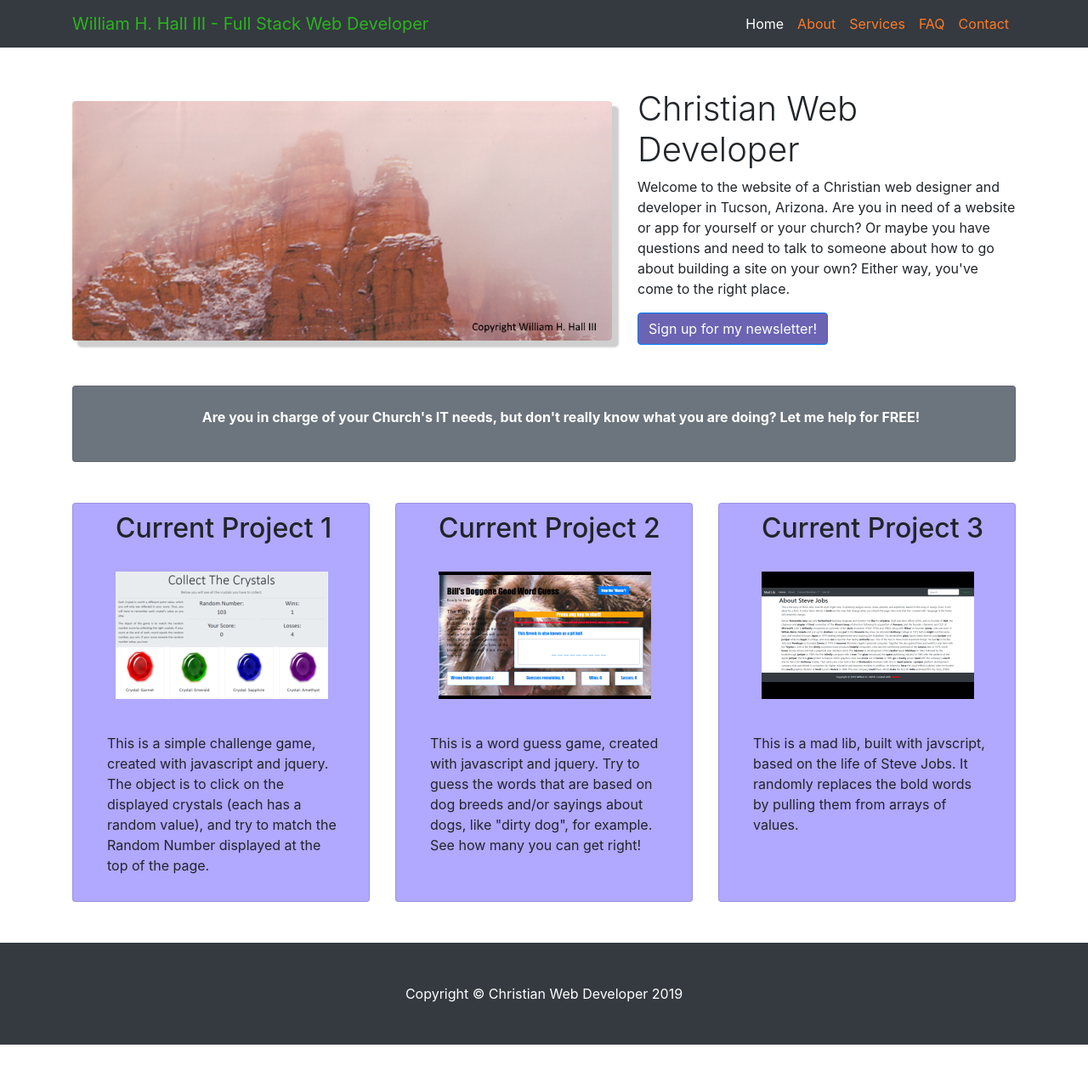
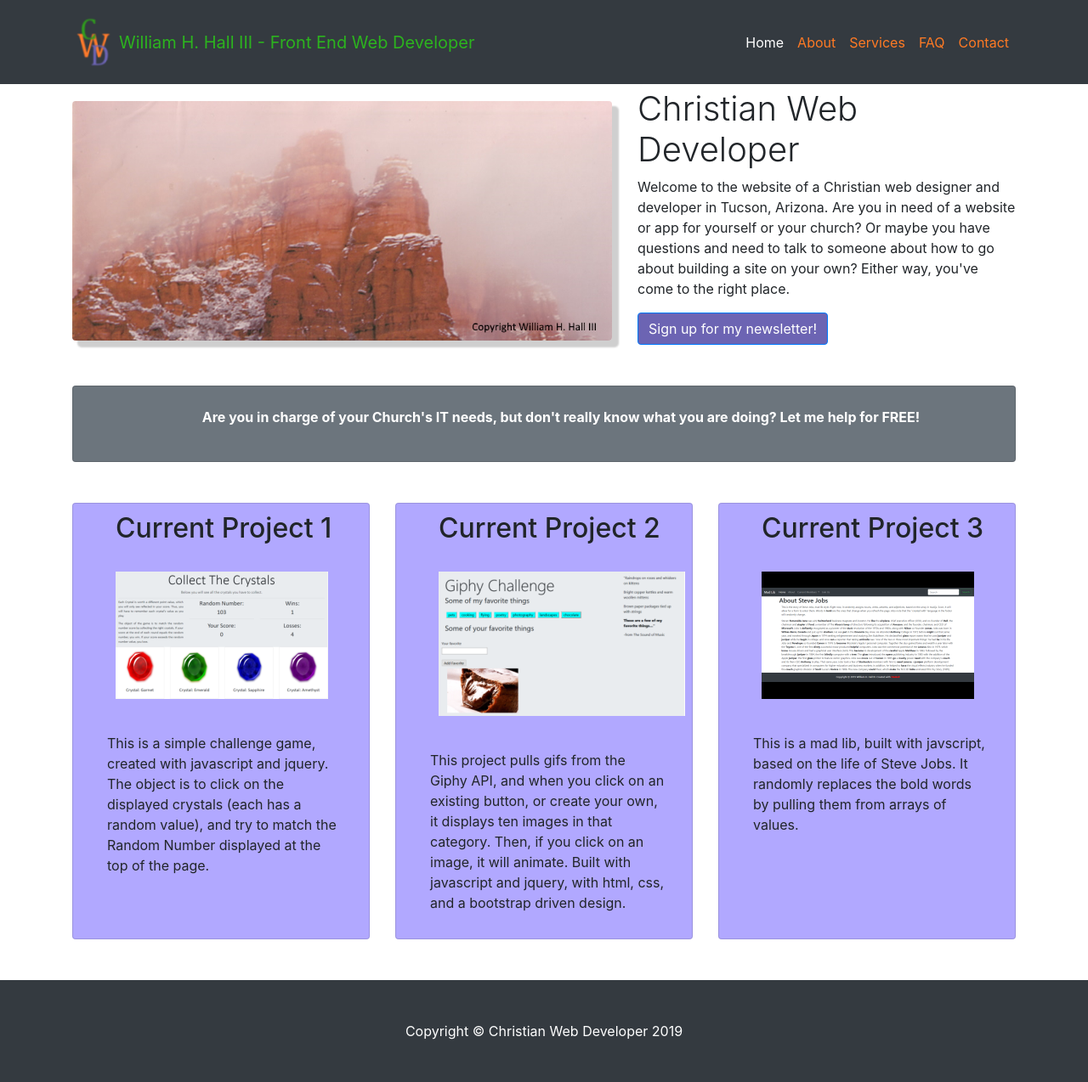
Before and after one commit to flyboy85749/Christian-Web-Developer, a PHP site: page / in a window 1280 px wide. Shown: the whole page at 85% size. Before the commit the page ends 1230 px from the top, so only its background shows below. Run offline with PHP 8.4, Linux system fonts and the light colour scheme.

Commit message:
created and added logo to navbar

```diff
--- a/css/main.css
+++ b/css/main.css
@@ -133,7 +133,9 @@ img {
 
 /********************************************************************************************************/
 /******************************************** faq.html ********************************************/
-
+.mobile {
+  display: none;
+}
 .faq {
   font-size: 38px;
 }
@@ -225,6 +227,10 @@ input[type='submit']:hover {
 }
 
   @media only screen and (max-width: 768px) {
+
+	  .mobile {
+		  display: block;
+	  }
      #photo {
       float: left;
       display: none;
@@ -242,7 +248,7 @@ input[type='submit']:hover {
     }
 
     .card-body {
-      padding: 0px;
+      paddingleft: 15px;
     }
 
     .about {
--- a/index.html
+++ b/index.html
@@ -2,6 +2,15 @@
 <html lang="en">
 
 <head>
+  <!-- Global site tag (gtag.js) - Google Analytics -->
+<script async src="https://www.googletagmanager.com/gtag/js?id=UA-147536494-1"></script>
+<script>
+  window.dataLayer = window.dataLayer || [];
+  function gtag(){dataLayer.push(arguments);}
+  gtag('js', new Date());
+
+  gtag('config', 'UA-147536494-1');
+</script>
 
   <title>Christian Web Developer - Home</title>
   <meta name="viewport" content="width=device-width, initial-scale=1, shrink-to-fit=no">
@@ -31,11 +40,13 @@
   <!-- Navigation -->
   <nav class="navbar navbar-expand-lg navbar-dark bg-dark fixed-top navbar-collapse">
     <div class="container">
+        <img src="images/logo.png">
       <a class="navbar-brand" href="index.html"></a>
       <button class="navbar-toggler" type="button" data-toggle="collapse" data-target="#navbarResponsive"
         aria-controls="navbarResponsive" aria-expanded="false" aria-label="Toggle navigation">
         <span class="navbar-toggler-icon"></span>
       </button>
+
       <div class="collapse navbar-collapse" id="navbarResponsive">
         <ul class="navbar-nav ml-auto">
           <li class="nav-item active current">
@@ -97,7 +108,7 @@
         <div class="card h-100 index">
           <div class="card-body">
             <h2 class="card-title project">Current Project 1</h2>
-            <a href="https://flyboy85749.github.io/unit-4-game/"><img class="home-page" src="images/crystals_thumb.png"></a>
+            <a href="https://flyboy85749.github.io/unit-4-game/"><img class="home-page" src="images/crystals_thumb.png" alt="collect the crystals game screenshot"></a>
             <p class="card-text">This is a simple challenge game, created with javascript and jquery. The object is to click on the displayed crystals (each has a random value), and try to match the Random Number displayed at the top of the page.
             </p>
           </div>
@@ -111,9 +122,10 @@
         <div class="card h-100 index">
           <div class="card-body">
             <h2 class="card-title project">Current Project 2</h2>
-            <a href="https://flyboy85749.github.io/word-guess-game/"><img class="home-page" src="images/doggone.png"></a>
-            <p class="card-text">This is a word guess game, created with javascript and jquery. Try to guess the words that are based on dog breeds and/or sayings about dogs, like "dirty dog",
-              for example. See how many you can get right!
+            <a href="https://flyboy85749.github.io/Giphy"><img class="home-page" src="images/giphy.png" alt="Giphy API screenshot"></a>
+            <p class="card-text">This project pulls gifs from the Giphy API, and when you click on an existing button, or create your own, it displays
+			ten images in that category. Then, if you click on an image, it will animate. Built with javascript and jquery, with html, css, and a bootstrap
+			driven design.
             </p>
           </div>
           <!-- <div class="card-footer">
@@ -126,7 +138,7 @@
         <div class="card h-100 index">
           <div class="card-body">
             <h2 class="card-title project">Current Project 3</h2>
-            <a href="https://flyboy85749.github.io/practice/"><img class="home-page" src="images/mad_lib.png"></a>
+            <a href="https://flyboy85749.github.io/practice/"><img class="home-page" src="images/mad_lib.png" alt="mad lib game screenshot"></a>
             <p class="card-text">This is a mad lib, built with javscript, based on the life of Steve Jobs. It randomly replaces the bold words by pulling them from arrays of values.</p>
           </div>
           <!-- <div class="card-footer">
--- a/javascript/main.js
+++ b/javascript/main.js
@@ -61,8 +61,7 @@ $( ".questions" ).click(function() {
 ///////////                                     //////////////
 //////////////////////////////////////////////////////////////
 
-$(".navbar-brand").text("William H. Hall III - Full Stack Web Developer").css("color", "#2CB31E");
-// $(".navbar-brand").css("color", "#2CB31E");
+$(".navbar-brand").text("William H. Hall III - Front End Web Developer").css("color", "#2CB31E");
 $(".font-weight-light").addClass("business-name");
 $(".nav-link").css("color", "#FF7A24");
 $(".current").css("color","#FFF");
```
Also changed, not shown: about.html (+11 -0 lines), contact.html (+11 -0 lines), faq.html (+11 -0 lines), services.html (+11 -0 lines), images/giphy.png (added), images/logo.png (added), 1 other file.
